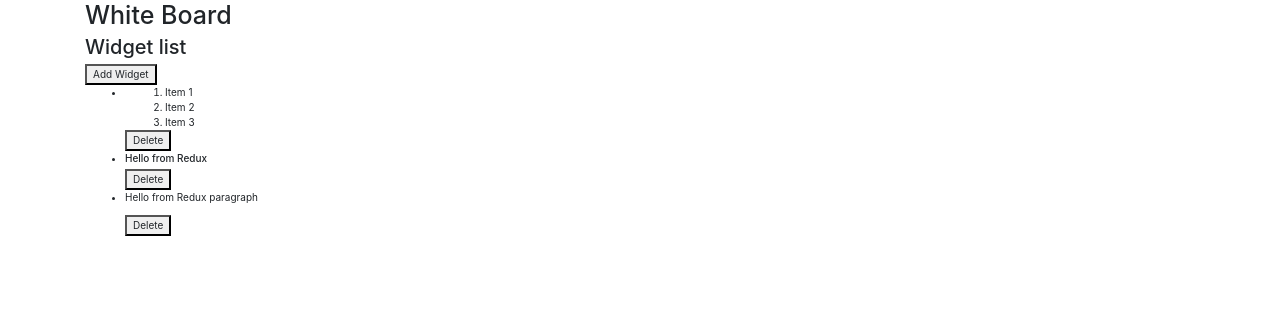
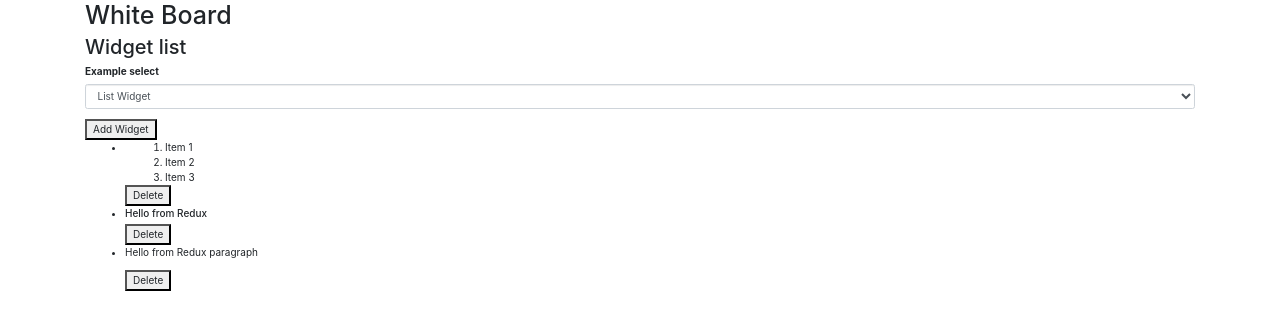
Before and after one commit to krezchikov42/wbdv-a3-krezchikov-client-react, a React (Create React App) app: page / in a window 1280 px wide. Shown: the top 330 px of the page. Built offline with nearby package versions, Linux system fonts and the light colour scheme.

Commit message:
create a select that will let user to create a special type of widget

```diff
--- a/src/components/WidgetListComponent.js
+++ b/src/components/WidgetListComponent.js
@@ -1,24 +1,34 @@
-import React from 'react'
+import React from "react";
+import PropTypes from "prop-types";
 import HeadingWidget from "./HeadingWidget";
 import ParagraphWidget from "./ParagraphWidget";
 import ListWidget from "./ListWidget";
 
-const WidgetListComponent = ({widgets, addWidget, deleteWidget}) =>
+const WidgetListComponent = ({ widgets, widget_type_create, addWidget, deleteWidget, changeWidgetTypeToCreate }) => (
+
   <div>
     <h2>Widget list</h2>
+    <div className="form-group">
+      <label for="widgetSelectForm">Example select</label>
+      <select className="form-control" id="widgetSelectForm" value={widget_type_create} onChange={changeWidgetTypeToCreate}>
+        <option value="LIST">List Widget</option>
+        <option value="HEADING">Header Widget</option>
+        <option value="PARAGRAPH">Paragraph widget</option>
+      </select>
+    </div>
     <button onClick={addWidget}>Add Widget</button>
     <ul>
-        {
-            widgets.map(widget =>
+      {widgets.map(widget => (
         <li>
-                    { widget.type === "LIST" && <ListWidget widget={widget}/>}
-                    { widget.type === "HEADING" && <HeadingWidget widget={widget}/>}
-                    { widget.type === "PARAGRAPH" && <ParagraphWidget widget={widget}/>}
+          {widget.type === "LIST" && <ListWidget widget={widget} />}
+          {widget.type === "HEADING" && <HeadingWidget widget={widget} />}
+          {widget.type === "PARAGRAPH" && <ParagraphWidget widget={widget} />}
           <button onClick={() => deleteWidget(widget.id)}>Delete</button>
         </li>
-            )
-        }
+      ))}
     </ul>
   </div>
+);
+
 
 export default WidgetListComponent;
--- a/src/containers/WidgetListContainer.js
+++ b/src/containers/WidgetListContainer.js
@@ -4,7 +4,8 @@ import {connect} from 'react-redux'
 
 const stateToPropertyMapper = state => {
     return {
-        widgets: state.widgets
+        widgets: state.widgets,
+        widget_type_create:  state.widget_type_create
     }
 }
 
@@ -15,6 +16,9 @@ const dispatcherToPropertyMapper = dispatch => {
         },
         deleteWidget: (id) => {
             dispatch({type: 'DELETE_WIDGET', widgetId: id})
+        },
+        changeWidgetTypeToCreate: (event) => {
+            dispatch({type: 'CHANGE_TO_CREATE', widget_type: event.target.value})
         }
     }
 }
--- a/src/reducers/widgetListReducer.js
+++ b/src/reducers/widgetListReducer.js
@@ -4,7 +4,8 @@ const initialState = {
         {type:"LIST", ordered:true, text: "Item 1\nItem 2\nItem 3", id: 123},
         {type:"HEADING", size:6, text: "Hello from Redux", id: 234},
         {type:"PARAGRAPH", text: "Hello from Redux paragraph", id: 345}
-    ]
+    ],
+    widget_type_create: "LIST"
 }
 
 const widgetListReducer = (state = initialState, action) => {
@@ -14,19 +15,28 @@ const widgetListReducer = (state = initialState, action) => {
     switch (action.type) {
         case 'DELETE_WIDGET':
             return {
+                ...state,
                 widgets: state.widgets.filter(widget => widget.id !== action.widgetId)
             }
         case 'CREATE_WIDGET':
+            console.log('CREATE_WIDGET',state)
             return {
+                ...state,
                 widgets: [
                     ...state.widgets,
                     {
-                        type: 'HEADING',
-                        size: 2,
-                        text: 'New Heading',
+                        type: state.widget_type_create,
+                        size: 1,
+                        text: 'Default Text',
                         id: (new Date()).getTime()
                     }
                 ]
+            }
+        case 'CHANGE_TO_CREATE':
+            console.log("CHANGE_TO_CREATE", state)
+            return {
+                ...state,
+                widget_type_create: action.widget_type
             }
         default:
             return state
```
Also changed, not shown: src/components/examples/Add.js (+7 -7 lines). Lines whose indentation alone changed are shown as unchanged.
